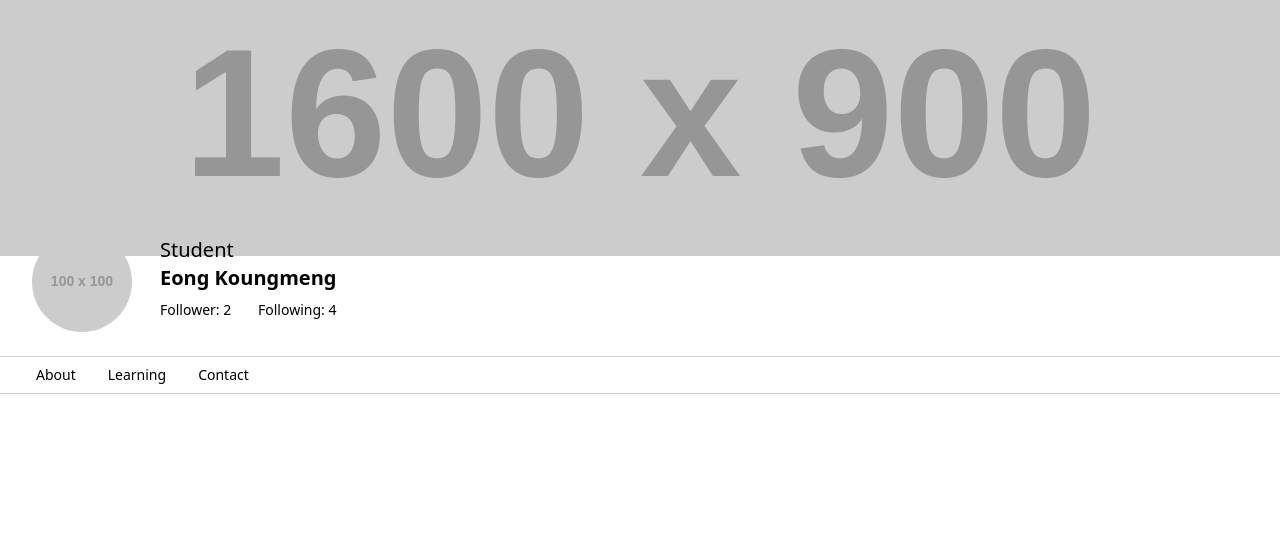
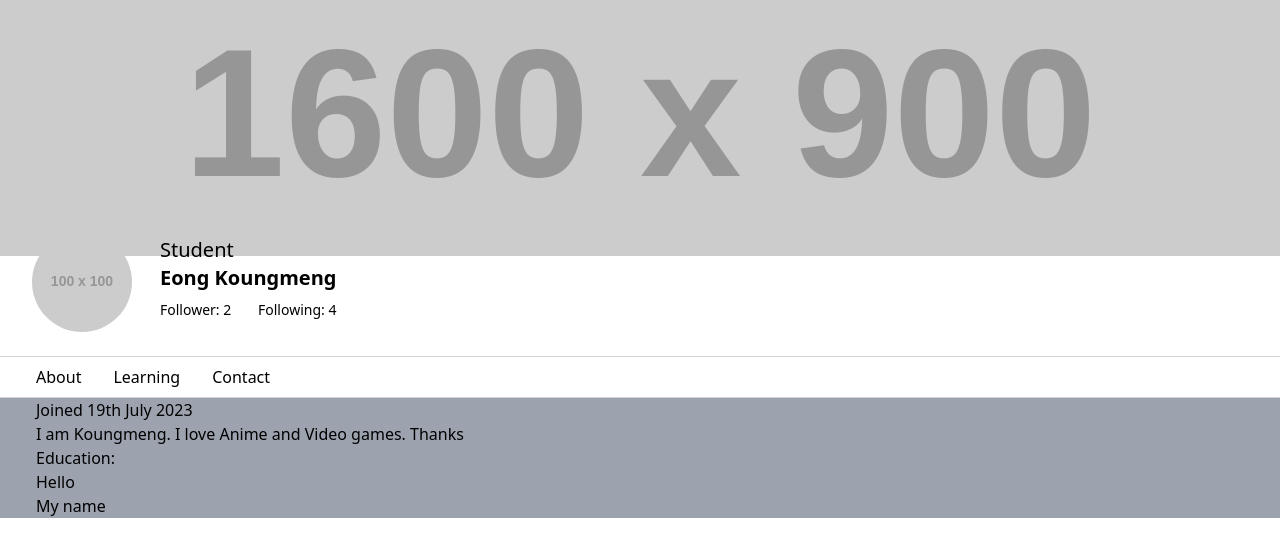
Before and after one commit to SoyVitou2019/Online-Learning-Platform, a React (Vite) app: page / in a window 1280 px wide. Shown: the top 556 px of the page. Built offline with nearby package versions, Linux system fonts and the light colour scheme.

Commit message:
Update ProfilePage.jsx

```diff
--- a/src/components/Pages/ProfilePage.jsx
+++ b/src/components/Pages/ProfilePage.jsx
@@ -30,15 +30,25 @@ export const ProfilePage = () => {
         </div>
       </div>
       <div className="pl-5 flex justify-start border-t border-b border-gray-300">
-        <a href="#" className=" p-4 py-2 text-sm font-medium text-center">
+        <a href="#" className=" p-4 py-2 text-md font-medium text-center">
           About
         </a>
-        <a href="#" className=" p-4  py-2 text-sm font-medium ">
+        <a href="#" className=" p-4  py-2 text-md font-medium ">
           Learning
         </a>
-        <a href="#" className=" p-4  py-2 text-sm font-medium ">
+        <a href="#" className=" p-4  py-2 text-md font-medium ">
           Contact
         </a>
+      </div>
+
+      <div className="bg-gray-400 pl-9">
+        <p>Joined 19th July 2023</p>
+        <p>I am Koungmeng. I love Anime and Video games. Thanks</p>
+        <p>Education: </p>
+        <ul>
+          <li>Hello</li>
+          <li>My name</li>
+        </ul>
       </div>
     </>
   );
```
